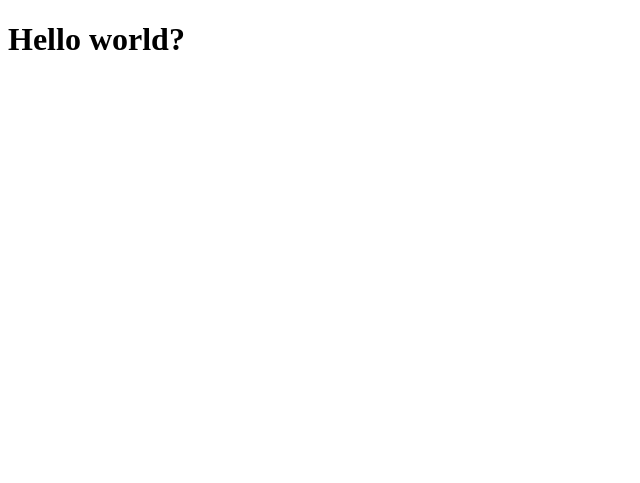
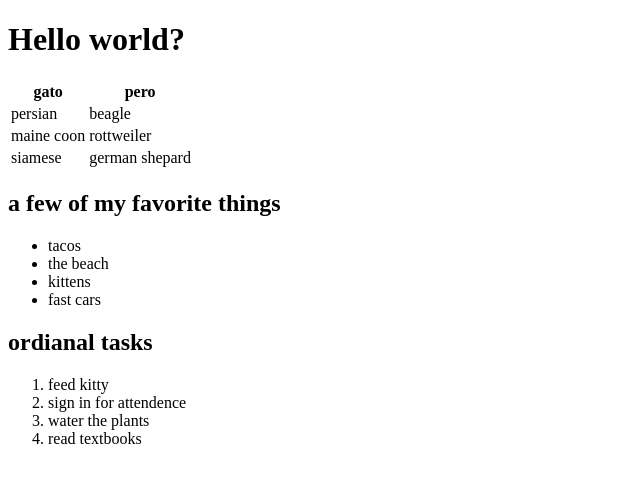
Before and after one commit to stevenhebert/html-sandbox, a PHP site: page / in a window 1280 px wide. Shown: the top 483 px of the page, without its empty margins (0-640 px from the left). Run offline with PHP 8.4, Linux system fonts and the light colour scheme.

Commit message:
added base html

```diff
--- a/index.php
+++ b/index.php
@@ -4,7 +4,44 @@
 		<meta charset="utf-8"/>
 		<title>HMTL Sandy</title>
 	</head>
+	<!-- want to create a table with cats and dogs -->
+	<!-- need to lay out bread before putting peanut butter and jelly together -->
 	<body>
 		<h1>Hello world?</h1>
+		<table>
+			<tr>
+				<th>gato</th>
+				<th>pero</th>
+			</tr>
+			<tr>
+				<td>persian</td>
+				<td>beagle</td>
+			<tr>
+				<td>maine coon</td>
+				<td>rottweiler</td>
+			</tr>
+			<tr>
+				<td>siamese</td>
+				<td>german shepard</td>
+			</tr>
+		</table>
+
+		<!-- lets make a list -->
+		<h2>a few of my favorite things</h2>
+		<ul>
+			<li>tacos</li>
+			<li>the beach</li>
+			<li>kittens</li>
+			<li>fast cars</li>
+		</ul>
+
+		<! --now a numbered list -->
+		<h2>ordianal tasks</h2>
+		<ol>
+			<li>feed kitty</li>
+			<li>sign in for attendence</li>
+			<li>water the plants</li>
+			<li>read textbooks</li>
+		</ol>
 	</body>
 </html>
```
